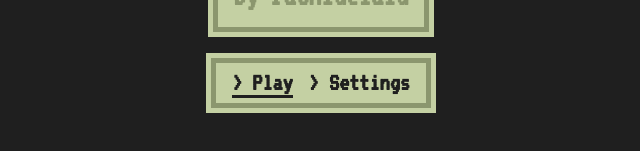
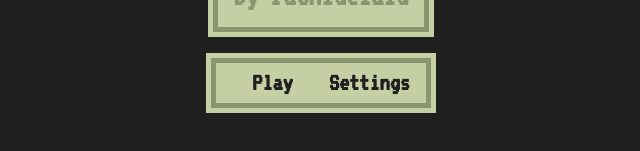
Before and after one commit to rachidelaid/WORDLE-VueJS, a Vue app: page / in a window 1280 px wide. Shown: the part 387-538 px from the top of the page, without its empty margins (319-959 px from the left). Built offline with nearby package versions, Linux system fonts and the light colour scheme.

Commit message:
adding start click events

```diff
--- a/src/components/Start.vue
+++ b/src/components/Start.vue
@@ -8,8 +8,8 @@
     </div>
     <div class="wrapper">
       <div class="actions">
-        <button class="active"><span>></span> Play</button>
-        <button><span>></span> Settings</button>
+        <button @click="handleClick"><span>></span> Play</button>
+        <button @click="handleClick"><span>></span> Settings</button>
       </div>
     </div>
   </div>
@@ -18,6 +18,16 @@
 <script>
 export default {
   name: 'App',
+  setup() {
+    const handleClick = (e) => {
+      document
+        .querySelectorAll('.active')
+        .forEach((btn) => btn.classList.remove('active'));
+      e.target.classList.add('active');
+    };
+
+    return { handleClick };
+  },
 };
 </script>
 
@@ -71,7 +81,15 @@ export default {
   font-weight: bold;
 }
 
+.actions button span {
+  visibility: hidden;
+}
+
 .actions button.active {
   border-color: var(--dark-bg);
 }
+
+.actions button.active span {
+  visibility: visible;
+}
 </style>
```
